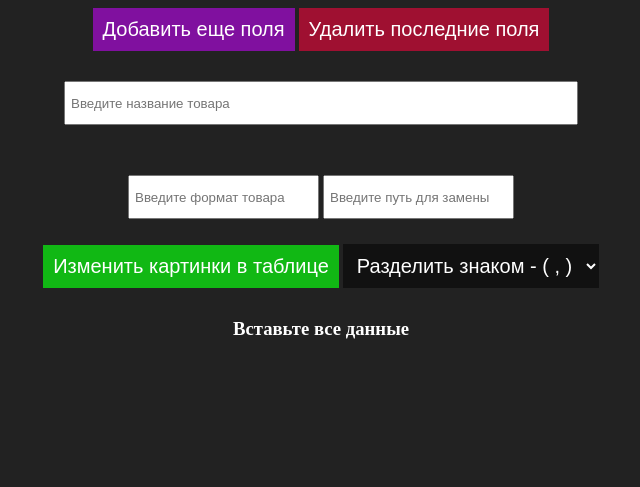
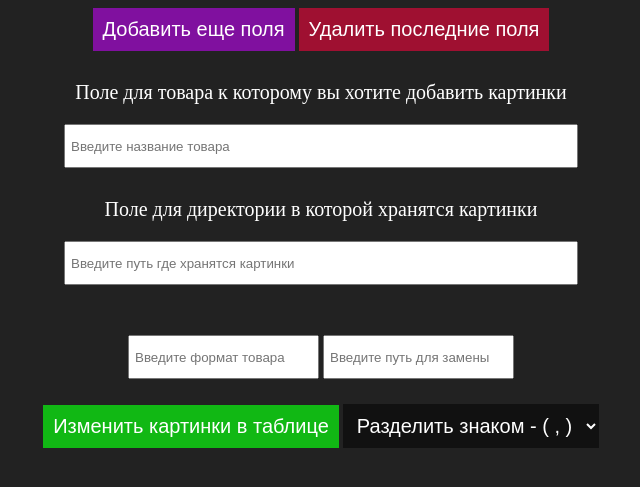
Before and after one commit to deniskorbakov/excel-utility, a PHP site: page / in a window 1280 px wide. Shown: the top 487 px of the page, without its empty margins (319-959 px from the left). Run offline with PHP 8.4, Linux system fonts and the light colour scheme.

Commit message:
add new input and fix delete fields

```diff
--- a/public/index.php
+++ b/public/index.php
@@ -27,11 +27,19 @@
         </div>
 
         <div style="margin-top: 30px">
+            <p style="color: white; font-size: 20px">Поле для товара к которому вы хотите добавить картинки</p>
+
             <input type="text" name="productName" placeholder="Введите название товара" style="width: 500px;">
         </div>
 
+        <div style="margin-top: 30px">
+            <p style="color: white; font-size: 20px">Поле для директории в которой хранятся картинки</p>
+
+            <input type="text" name="imgMainPath" placeholder="Введите путь где хранятся картинки" style="width: 500px;">
+        </div>
+
         <div style="margin-top: 50px" class="input-wrapper">
-            <input type="text" name="formatName[]" placeholder="Введите формат товара">
+            <input id="format" type="text" name="formatName[]" placeholder="Введите формат товара">
             <input type="text" name="pathImg[]" placeholder="Введите путь для замены">
         </div>
 
@@ -59,21 +67,21 @@
     });
 
     deleteInputs.addEventListener('click', function() {
-        let newInputs = document.querySelector('.inputs');
-
-        newInputs.remove();
+        let newInputs = document.querySelectorAll('.inputs');
+        let lastInput = newInputs[newInputs.length-1];
+        lastInput.remove();
     });
 </script>
 </body>
 </html>
 
 <?php
-
+die();
 require './functions/translit.php';
 
 const NEW_COLUMN_FOR_IMPORT_TABLE = "XML_ID";
 
-if (isset($_POST['productName'], $_POST['formatName'], $_POST['pathImg'], $_POST['selectSeparator'])) {
+if (isset($_POST['productName'], $_POST['formatName'], $_POST['pathImg'], $_POST['selectSeparator'], $_POST['imgMainPath'])) {
 //очищаем массивы от пустых значений
     $formatName = array_diff($_POST['formatName'], array(""));
     $pathImg = array_diff($_POST['pathImg'], array(""));
@@ -106,11 +114,13 @@ if (isset($_POST['productName'], $_POST['formatName'], $_POST['pathImg'], $_POST
 
     $arrayRowsForNewFile = [];
 
+    $mainPathForImages = substr($_POST['imgMainPath'],0,-1);
+
     foreach ($formatName as $key => $format) {
         foreach ($tableData as &$row) {
             if ($row[array_search('IE_NAME', $headers)] == $_POST['productName'] && $row[array_search('IP_PROP1295', $headers)] ==  $format ) {
-                $row[$preview_picture_index] = $pathImg[$key];
-                $row[$detail_picture_index] = $pathImg[$key];
+                $row[$preview_picture_index] = $mainPathForImages . '/' . $pathImg[$key];
+                $row[$detail_picture_index] = $mainPathForImages . '/' . $pathImg[$key];
 
                 array_unshift($arrayRowsForNewFile, $row);
                 $count++;
```
